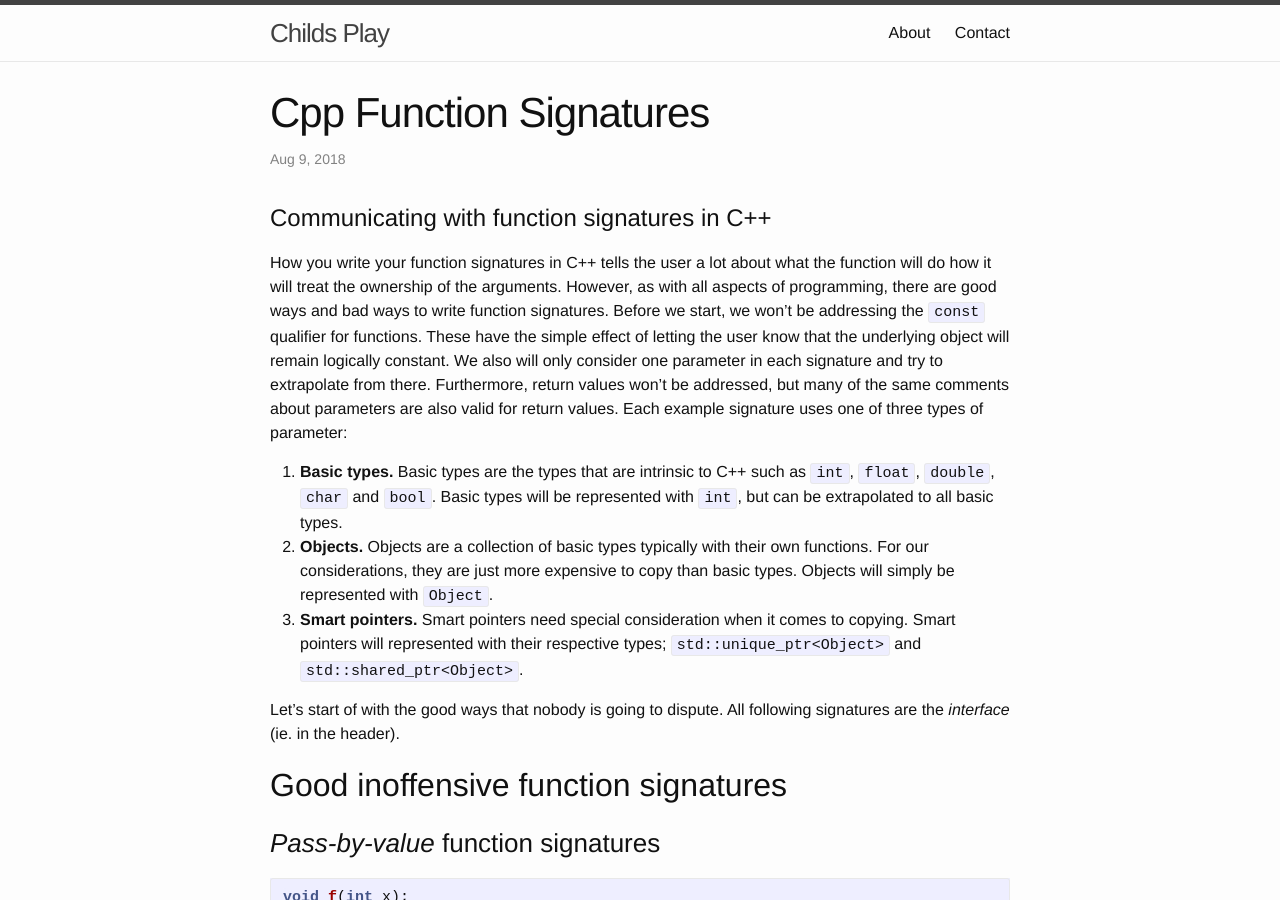
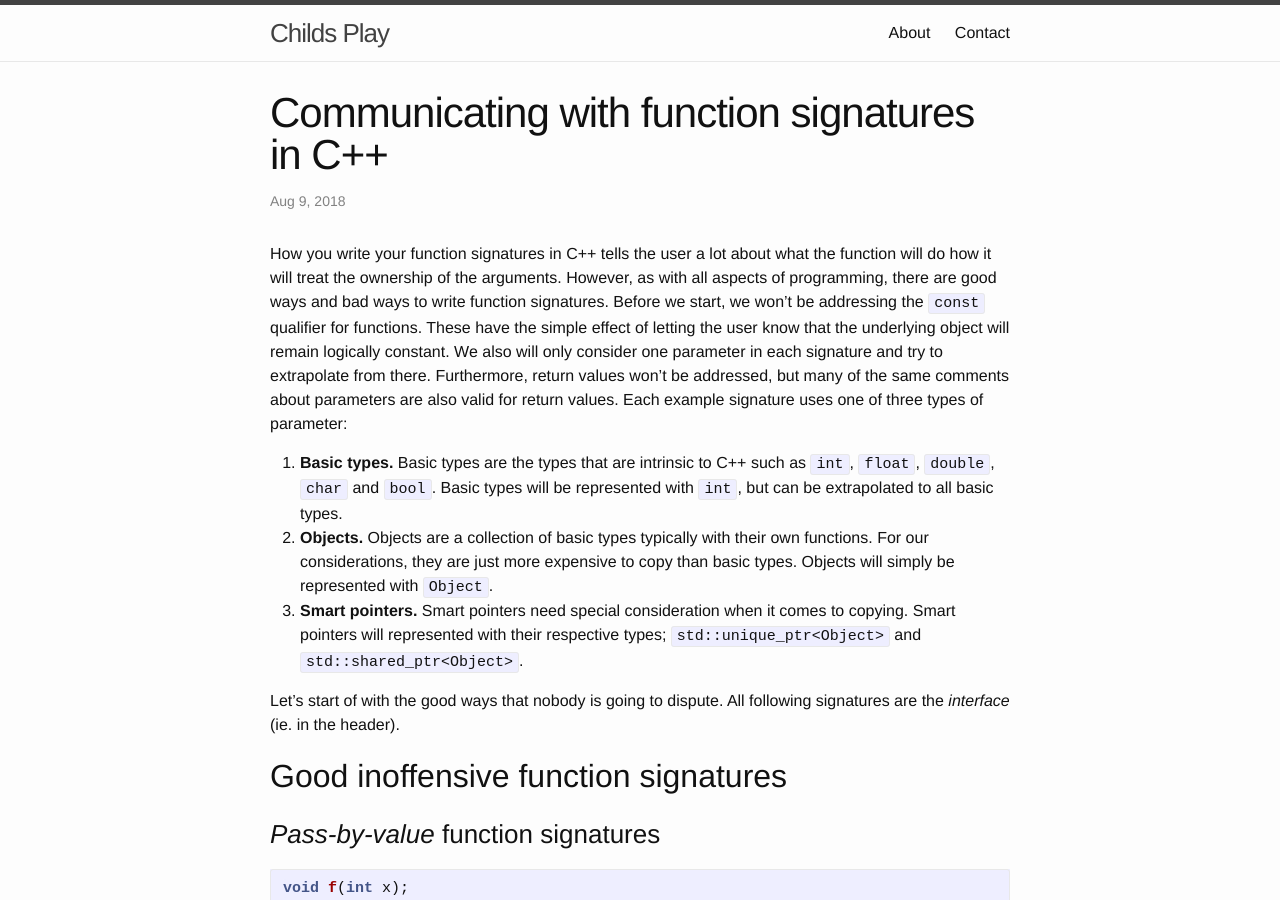
Before and after one commit to childsish/childsish.github.io, a Jekyll site: the page built from _posts/2018-08-09-cpp-function-signatures.md, in a window 1280 px wide and 900 px high. Built offline with Jekyll 4.4.1, drawn with Linux system fonts in a browser that asks for light colours; our own code applies the rules of GitHub Pages for plain Markdown files; comment, search, counter and statistics services are not loaded; some of the changed lines change nothing that is shown.

Commit message:
fix post header

```diff
--- a/_posts/2018-08-09-cpp-function-signatures.md
+++ b/_posts/2018-08-09-cpp-function-signatures.md
@@ -1,4 +1,9 @@
-# Communicating with function signatures in C++
+---
+layout: post
+title: Communicating with function signatures in C++
+categories: C++
+comments: true
+---
 
 How you write your function signatures in C++ tells the user a lot about what the function will do how it will treat the ownership of the arguments. However, as with all aspects of programming, there are good ways and bad ways to write function signatures.
 Before we start, we won't be addressing the `const` qualifier for functions. These have the simple effect of letting the user know that the underlying object will remain logically constant. We also will only consider one parameter in each signature and try to extrapolate from there. Furthermore, return values won't be addressed, but many of the same comments about parameters are also valid for return values.
```
